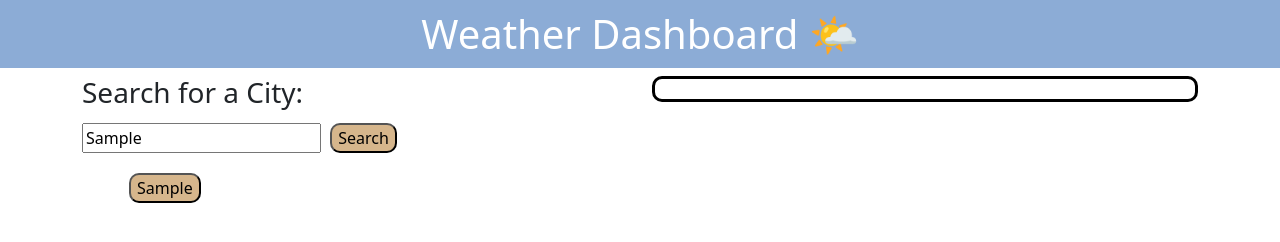
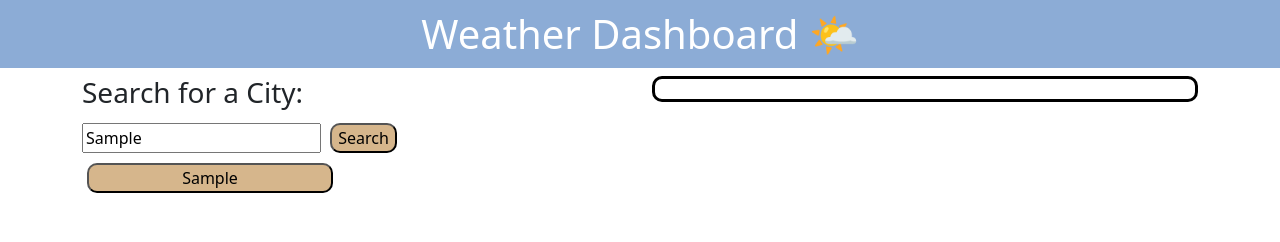
Before and after one commit to TinaTheDev91/Weather-Dashboard, a plain HTML site: page index.html in a window 1280 px wide. Both pictures are taken after typing "Sample" into the empty fields and a click on the button "Search". Drawn offline with nearby package versions, Linux system fonts and the light colour scheme; no server answers.

Commit message:
tweaked styling

```diff
--- a/assets/script.js
+++ b/assets/script.js
@@ -58,6 +58,7 @@ function getCityHistory() {
 function createHistory() {
     var searchedCity = cityInput.value
     savedContainer = document.createElement('ul');
+    savedContainer.classList.add('previous-searches');
     searchArea.removeChild(searchArea.lastChild);
     searchArea.append(savedContainer);
     if (searchedCity === ''){
--- a/assets/style.css
+++ b/assets/style.css
@@ -27,12 +27,14 @@ button {
     margin: 5px;
 }
 
-ul {
-    margin: 10px;
-    list-style: none;
-}
-
 img {
     max-width: 40%;
     height: auto;
 }
+
+.previous-searches {
+    display: flex;
+    flex-direction: column;
+    padding-left: 0px;
+    width: 16rem;
+}
```
